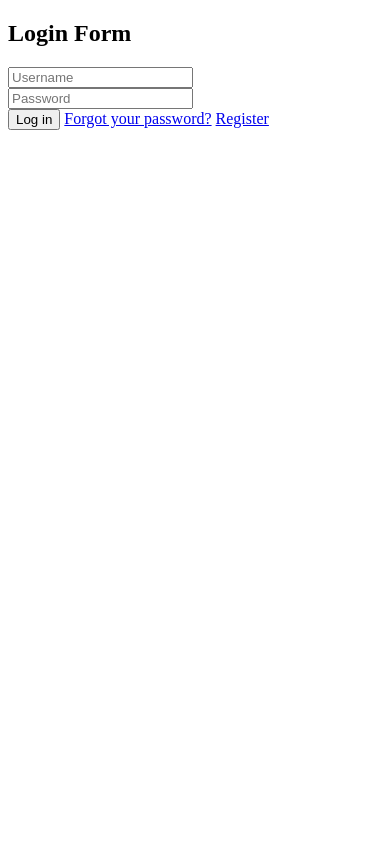
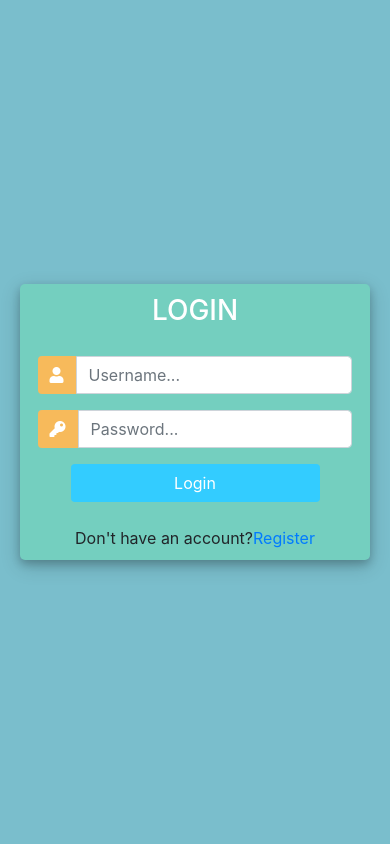
Before and after one commit to Jalen12345/HealthSpace, a Django app: page /login/ in a window 390 px wide. Run offline with Django 3.2, Linux system fonts and the light colour scheme; some libraries are stand-ins or nearby versions.

Commit message:
ok so I changed the formatting of the entire login page because it was disastrous and ugly and then after that I made it so that the buttons were responsive on the page and you can go to the register page from the login page, then after that I added messages for login errors as well as if the user is detected and properly writes his username and passowrd the page goes directly to the dashboard.

```diff
--- a/Project/group25django/Dashboard/Templates/login.html
+++ b/Project/group25django/Dashboard/Templates/login.html
@@ -1,30 +1,121 @@
 <!DOCTYPE html>
-<html lang="en">
+<html>
 
 <head>
-    <meta charset="utf-8">
 	<title>Login</title>
+	<link rel="stylesheet" href="https://stackpath.bootstrapcdn.com/bootstrap/4.1.3/css/bootstrap.min.css" integrity="sha384-MCw98/SFnGE8fJT3GXwEOngsV7Zt27NXFoaoApmYm81iuXoPkFOJwJ8ERdknLPMO" crossorigin="anonymous">
+	<script src="https://ajax.googleapis.com/ajax/libs/jquery/3.3.1/jquery.min.js"></script>
+	<link rel="stylesheet" href="https://use.fontawesome.com/releases/v5.6.1/css/all.css" integrity="sha384-gfdkjb5BdAXd+lj+gudLWI+BXq4IuLW5IT+brZEZsLFm++aCMlF1V92rMkPaX4PP" crossorigin="anonymous">
+
+
+	<style>
+		body,
+		html {
+			margin: 0;
+			padding: 0;
+			height: 100%;
+			background: #7abecc !important;
+		}
+		.user_card {
+			width: 350px;
+			margin-top: auto;
+			margin-bottom: auto;
+			background: #74cfbf;
+			position: relative;
+			display: flex;
+			justify-content: center;
+			flex-direction: column;
+			padding: 10px;
+			box-shadow: 0 4px 8px 0 rgba(0, 0, 0, 0.2), 0 6px 20px 0 rgba(0, 0, 0, 0.19);
+			-webkit-box-shadow: 0 4px 8px 0 rgba(0, 0, 0, 0.2), 0 6px 20px 0 rgba(0, 0, 0, 0.19);
+			-moz-box-shadow: 0 4px 8px 0 rgba(0, 0, 0, 0.2), 0 6px 20px 0 rgba(0, 0, 0, 0.19);
+			border-radius: 5px;
+
+		}
+
+		.form_container {
+			margin-top: 20px;
+		}
+
+		#form-title{
+			color: #fff;
+
+		}
+
+		.login_btn {
+			width: 100%;
+			background: #33ccff !important;
+			color: white !important;
+		}
+		.login_btn:focus {
+			box-shadow: none !important;
+			outline: 0px !important;
+		}
+		.login_container {
+			padding: 0 2rem;
+		}
+		.input-group-text {
+			background: #f7ba5b !important;
+			color: white !important;
+			border: 0 !important;
+			border-radius: 0.25rem 0 0 0.25rem !important;
+		}
+		.input_user,
+		.input_pass:focus {
+			box-shadow: none !important;
+			outline: 0px !important;
+		}
+
+		#messages{
+			background-color: grey;
+			color: #fff;
+			padding: 10px;
+			margin-top: 10px;
+		}
+	</style>
+
 </head>
+<body>
+	<div class="container h-100">
+		<div class="d-flex justify-content-center h-100">
+			<div class="user_card">
+				<div class="d-flex justify-content-center">
 
-<body>
-    <div class="container">
-        <section id="content">
-            <form action="">
-                <h1>Login Form</h1>
-                <div>
-                    <input type="text" placeholder="Username" required="" id="username" />
+
+					<h3 id="form-title">LOGIN</h3>
 				</div>
-                <div>
-                    <input type="password" placeholder="Password" required="" id="password" />
+				<div class="d-flex justify-content-center form_container">
+					<form method="POST" action="">
+                        {% csrf_token %}
+						<div class="input-group mb-3">
+							<div class="input-group-append">
+								<span class="input-group-text"><i class="fas fa-user"></i></span>
 							</div>
-                <div>
-                    <input type="submit" value="Log in" />
-                    <a href="#">Forgot your password?</a>
-                    <a href="#">Register</a>
+							<input type="text" name="username" placeholder="Username..." class="form-control">
+						</div>
+						<div class="input-group mb-2">
+							<div class="input-group-append">
+								<span class="input-group-text"><i class="fas fa-key"></i></span>
+							</div>
+								<input type="password" name="password" placeholder="Password..." class="form-control" >
+						</div>
+
+							<div class="d-flex justify-content-center mt-3 login_container">
+				 				<input class="btn login_btn" type="submit" value="Login">
 				   			</div>
 					</form>
 
-        </section>
+				</div>
+                {% for message in messages %}
+                    <p id="messages">{{message}}</p>
+                {% endfor %}
+				<div class="mt-4">
+					<div class="d-flex justify-content-center links">
+						Don't have an account? <a href="{% url 'Dashboard:register' %}">Register</a>
+					</div>
+				</div>
+			</div>
+		</div>
 	</div>
 </body>
 
--- a/Project/group25django/Dashboard/urls.py
+++ b/Project/group25django/Dashboard/urls.py
@@ -14,7 +14,7 @@ urlpatterns = [
     path('diet/', views.diet, name='diet'),
     path('exercise/', views.exercise, name='exercise'),
     path('form/', views.form, name='form'),
-    path('login/', views.login, name='login'),
+    path('login/', views.loginPage, name='login'),
     path('register/', views.register, name='register'),
     path('sleep/', views.sleep, name='sleep')
 ]
--- a/Project/group25django/Dashboard/views.py
+++ b/Project/group25django/Dashboard/views.py
@@ -1,11 +1,15 @@
 from django.http.response import HttpResponseRedirect
 from django.shortcuts import render, redirect
-from django.contrib.auth.forms import UserCreationForm
+from django.contrib.auth.forms import AuthenticationForm, UserCreationForm
 from django.contrib.auth import login
 from django.http import HttpResponse
 from Dashboard.models import User
 from .forms import CreateUserForm
 from django.contrib import messages
+from django.forms import inlineformset_factory
+from django.contrib.auth.forms import UserCreationForm
+from django.contrib.auth import authenticate, login, logout
+from .models import *
 import time
 # Create your views here.
 
@@ -20,8 +24,19 @@ def exercise(request):
     return render(request, 'exercise.html')
 def form(request):
     return render(request, 'form.html')
-def login(request):
-    return render(request, 'login.html')
+def loginPage(request):
+    if request.method == 'POST':
+        username = request.POST.get('username')
+        password = request.POST.get('password')
+        user = authenticate(request, username=username, password=password)
+        if user is not None:
+            login(request, user)
+            return HttpResponseRedirect('/dashboard/')
+        else:
+            messages.info(request, 'username or password is incorrect')
+
+    context = {}
+    return render(request, 'login.html', context)
 def register(request):
     form = CreateUserForm()
     if(request.method == 'POST'):
```
Also changed, not shown: Project/group25django/db.sqlite3. Lines whose indentation alone changed are shown as unchanged.
